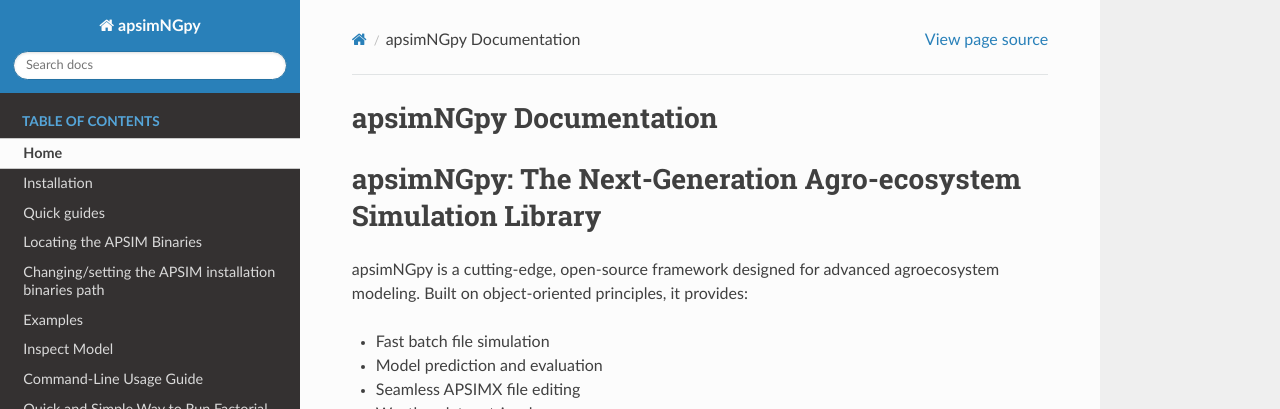
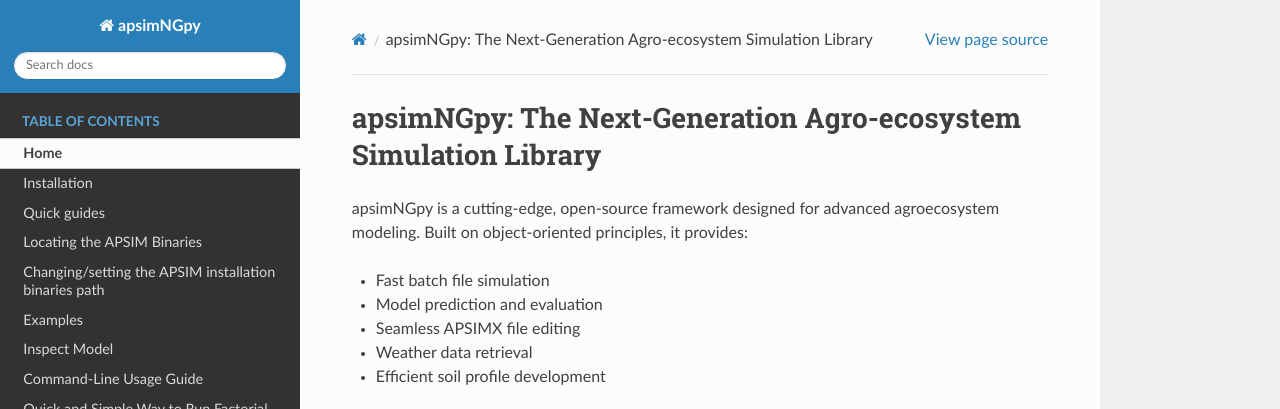
Before and after one commit to MAGALA-RICHARD/documentation-example, a Sphinx documentation site: the page built from doc/index.rst, in a window 1280 px wide and 900 px high, cut to the strip 0-409 px from the top of the window. Built offline with Sphinx 7.4.7 and the Read the Docs theme 3.1.0, drawn with Linux system fonts in a browser that asks for light colours; part of the change alters nothing that is shown.

```diff
--- a/doc/index.rst
+++ b/doc/index.rst
@@ -1,10 +1,3 @@
-.. apsimNGpy documentation master file, created by
-   sphinx-quickstart on Sun Mar 30 22:19:37 2025.
-   You can adapt this file completely to your liking, but it should at least
-   contain the root `toctree` directive.
-
-apsimNGpy Documentation
-=======================
 
 apsimNGpy: The Next-Generation Agro-ecosystem Simulation Library
 ================================================================
```
